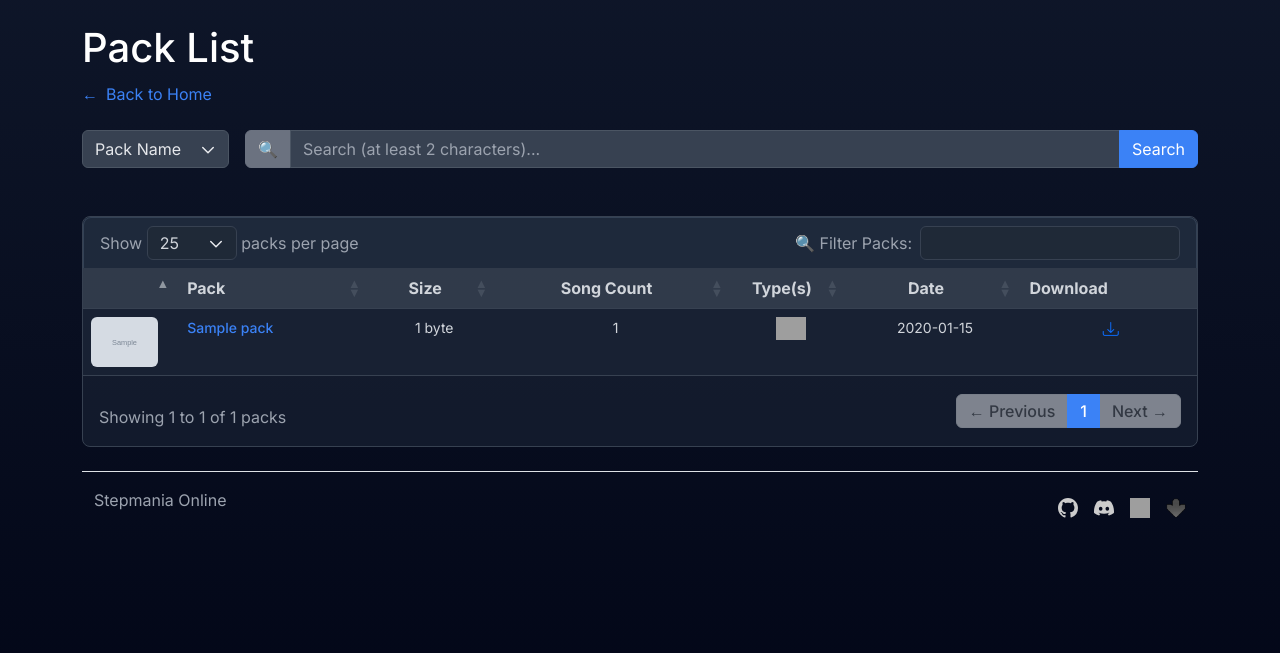
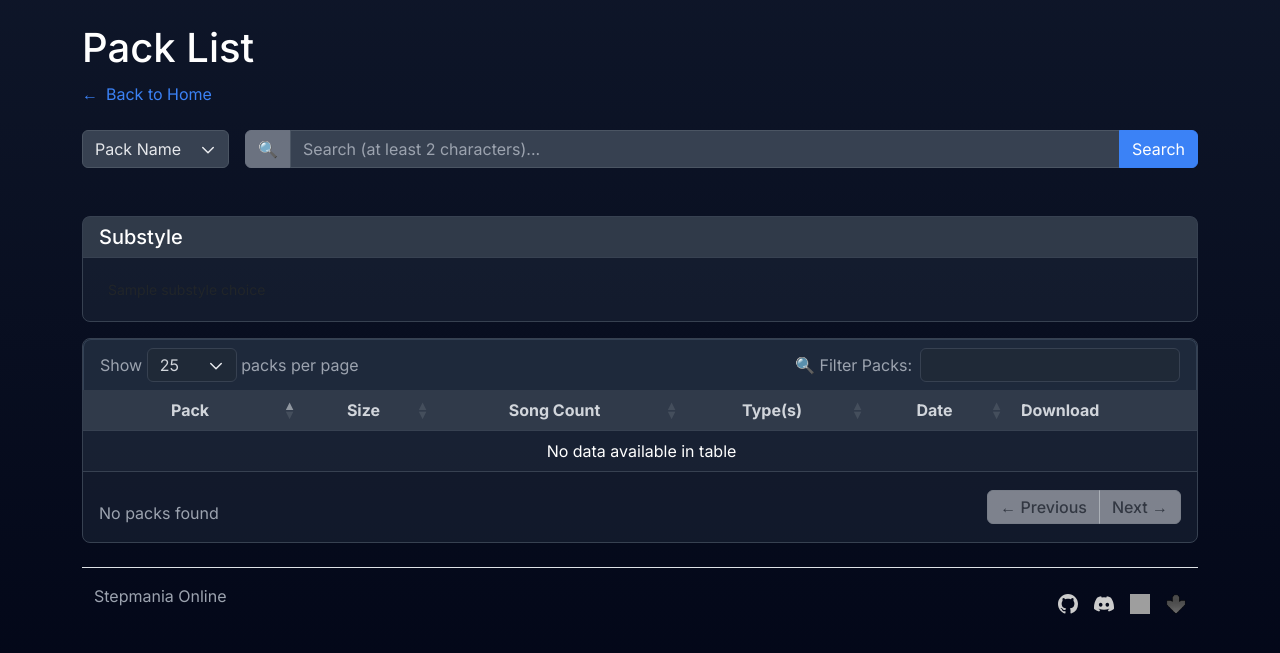
Before and after one commit to concubidated/simfile-pack-search, a Django app: template web/templates/pack_list.html in a window 1280 px wide. Shown: the part 69-722 px from the top of the page. Run offline with Django 5.2, Linux system fonts and the light colour scheme; the template is opened without the code that fills it: most values are stand-ins (such as "Sample title", 1, 10 or a date in 2020); grey boxes marked "Sample" are stand-in pictures; data that the repository does not hold is empty; some libraries are stand-ins or nearby versions; grey boxes are pictures that could not be loaded.

Commit message:
pack page: use server-side datatables instead

```diff
--- a/web/templates/base.html
+++ b/web/templates/base.html
@@ -62,11 +62,10 @@
                 </div>
             </nav>
 
-
-
 {% block content %}{% endblock content %}
 
 {% include "components/footer.html" %}
+        </div>
+{% block scripts %}{% endblock scripts %}
+    </body>
 </html>
-
-{% block scripts %}{% endblock scripts %}
--- a/web/templates/main.html
+++ b/web/templates/main.html
@@ -59,8 +59,6 @@
     </div>
     </div>
 
-
-</body>
 {% endblock content%}
 
 {% block scripts %}
--- a/web/templates/pack.html
+++ b/web/templates/pack.html
@@ -176,7 +176,6 @@
         </table>
     </div>
 </div>
-</body>
 {% endblock content %}
 {% block scripts %}
 
--- a/web/templates/pack_list.html
+++ b/web/templates/pack_list.html
@@ -22,7 +22,7 @@
 
             {% if styles|length > 1 %}
             <div class="card mb-3">
-                    <div class="card-header"><h5 class="card-title text-white mb-0">Filter By Type</h5></div>
+                    <div class="card-header"><h5 class="card-title text-white mb-0">Chart types</h5></div>
                     <div class="card-body">
                         <div>
                             <div class="d-flex flex-wrap gap-2" id="styleFilterButtons">
@@ -39,21 +39,29 @@
                             </div>
                         </div>
                     </div>
-                    <!--
-                    <div class="card-body">
-                        <div class="form-check form-switch">
-                            <input class="form-check-input" type="checkbox" role="switch" id="toggleLanguage">
-                            <label class="form-check-label text-gray-400" for="toggleLanguage">Extra Contents</label>
-                        </div>
-                    </div>
-                    -->
-                </div>
+            </div>
             {% endif %}
 
+            {# Substyle: only when chart types include dance single/double (see refreshSubstyleCardVisibility). If no chart-type strip, always show. #}
+            <div class="card mb-3{% if styles|length > 1 %} d-none{% endif %}" id="substyleFiltersCard">
+                <div class="card-header"><h5 class="card-title text-white mb-0">Substyle</h5></div>
+                <div class="card-body py-3">
+                    <div class="d-flex flex-wrap gap-2" id="substyleFilterButtons">
+                        {% for value, label in substyle_choices %}
+                        <button type="button"
+                                class="btn btn-sm substyle-filter-btn pack-meta-filter"
+                                data-filter-kind="substyle"
+                                data-substyle="{{ value }}"
+                                title="{{ label }}">{{ label }}</button>
+                        {% endfor %}
+                    </div>
+                </div>
+            </div>
 
             <div class="card mb-4">
                 <div class="table-responsive">
-                    <table id="packTable"  class="table table-dark table-hover mb-0">
+                    <table id="packTable" class="table table-dark table-hover mb-0"
+                           data-pack-name-scope="{{ pack_name_scope|default:''|escape }}">
                     <thead class="">
                         <tr>
                         <th class="no-sort" style="width: 64px;"></th>
@@ -63,29 +71,9 @@
                         <th class="text-center">Type(s)</th>
                         <th class="text-center">Date</th>
                         <th class="no-sort">Download</th>
-                        <th>Styles</th>
                         </tr>
                     </thead>
             <tbody>
-            {% for pack in packs %}
-            {% if pack.types|length != 0 %}
-		    <tr>
-                <td><img class="lazy-img img-fluid rounded" style="max-height:50px;" data-src="/media/images/packs/{% if pack.banner %}{{ pack.banner }}{% else %}nobanner.png{% endif %}"></td>
-                <td class="small"><a class="text-blue text-decoration-none fw-medium" href="/pack/{{ pack.id }}">{{ pack.name|slice:":64" }}{% if pack.name|length > 64 %}...{% endif %}</a></td>
-                <td data-sort="{{ pack.size }}" class="small text-center text-gray-300">{{ pack.size|filesizeformat }}</td>
-                <td class="small text-center text-gray-300">{{ pack.song_count }}</td>
-                <td data-sort="{{ pack.types }}" width="100px" class="small text-center text-gray-300">
-                {% for type in pack.types %}
-                    <img alt="{{ type }}" data-bs-toggle="tooltip" data-bs-placement="top" title="{{ type }} charts" class="img-fluid d-inline-block" style="max-width: 30px; filter: invert(0);" src="{% static 'images/types/'|add:type|add:'.png' %}">
-                {% endfor %}
-                </td>
-                <td class="small text-center text-gray-300">{% if pack.date_created %}{{ pack.date_created|date:"Y-m-d"}} {% else %}{{ pack.date_scanned|date:"Y-m-d" }}{% endif %}</td>
-                <td class="text-center text-gray-300"><a href="{% url 'download_pack' pack.id %}"><strong class="bi bi-download"></strong></a></td>
-                <td data-sort="{{ pack.style }}"></td>
-            </tr>
-            {% endif %}
-            {% empty %}
-            {% endfor %}
             </tbody>
         </table>
         </div>
@@ -97,7 +85,7 @@
 <script>
 
 function lazyLoadImages() {
-    const images = document.querySelectorAll('img.lazy-img:not([data-loaded])');
+    const images = document.querySelectorAll('#packTable img.lazy-img:not([data-loaded])');
 
     const observer = new IntersectionObserver((entries, obs) => {
         entries.forEach(entry => {
@@ -118,9 +106,57 @@
     images.forEach(img => observer.observe(img));
 }
 
-$(document).ready(function() {
+function initTooltipsInTable() {
+    document.querySelectorAll('#packTable [data-bs-toggle="tooltip"]').forEach(function (el) {
+        const existing = bootstrap.Tooltip.getInstance(el);
+        if (existing) {
+            existing.dispose();
+        }
+        new bootstrap.Tooltip(el, {
+            delay: { show: 0, hide: 100 }
+        });
+    });
+}
 
-    $('#packTable').DataTable({
+$(document).ready(function () {
+    let activeChartStyleFilters = [];
+    let activeSubstyles = [];
+    const packNameScope = $('#packTable').data('pack-name-scope') || '';
+
+    function refreshSubstyleCardVisibility() {
+        var $card = $('#substyleFiltersCard');
+        if (!$card.length) {
+            return;
+        }
+        if (!$('#styleFilterButtons').length) {
+            $card.removeClass('d-none');
+            return;
+        }
+        var showSubstyle = activeChartStyleFilters.some(function (s) {
+            return s === 'dance-single' || s === 'dance-double';
+        });
+        if (showSubstyle) {
+            $card.removeClass('d-none');
+        } else {
+            $card.addClass('d-none');
+            if ($('.pack-meta-filter[data-filter-kind="substyle"].active').length) {
+                $('.pack-meta-filter[data-filter-kind="substyle"].active').removeClass('active');
+                activeSubstyles = [];
+            }
+        }
+    }
+
+    const table = $('#packTable').DataTable({
+        serverSide: true,
+        processing: true,
+        ajax: {
+            url: '{% url "pack_list_datatables" %}',
+            data: function (d) {
+                d.pack_name_scope = packNameScope;
+                d.style_filters = activeChartStyleFilters.join(',');
+                d.pack_substyle_filters = activeSubstyles.join(',');
+            }
+        },
         dom: '<"dt-controls row px-3 py-2 mb-0"<"col-md-6"l><"col-md-6 text-md-end"f>>t<"dt-footer row mt-3 px-3 pb-3"<"col-md-6"i><"col-md-6 text-md-end"p>>',
         initComplete: function () {
             $('.dataTables_length select').addClass('form-select w-auto');
@@ -132,18 +168,16 @@
         columnDefs: [{
             orderable: false,
             targets: "no-sort"
-            },
-            {
-                target: 7,
-                visible: false
-            }],
+        }],
+        order: [[1, 'asc']],
         pageLength: 25,
-        lengthMenu: [25, 50, 100, 200], // Options for rows per page
+        lengthMenu: [25, 50, 100, 200],
         language: {
-            search: "🔍 Filter Packs:", // Custom search placeholder
+            search: "🔍 Filter Packs:",
             lengthMenu: "Show _MENU_ packs per page",
             info: "Showing _START_ to _END_ of _TOTAL_ packs",
             infoEmpty: "No packs found",
+            processing: "Loading…",
             paginate: {
                 previous: "← Previous",
                 next: "Next →"
@@ -151,90 +185,45 @@
         }
     });
 
-    var table = $('#packTable').DataTable();
+    refreshSubstyleCardVisibility();
+
     $('#packTable').on('draw.dt', function () {
-        console.log("Table redrawn");
         lazyLoadImages();
+        initTooltipsInTable();
     });
-
-    const hash = window.location.hash.substring(1); // remove #
-    const params = new URLSearchParams(hash);
-
-    if (params.has('sort')) {
-        const [column, direction] = params.get('sort').split('_');
-        table.order([parseInt(column), direction]).draw();
-    }
-
-    if (params.has('page')) {
-        const page = parseInt(params.get('page'), 10) - 1;
-        table.page(page).draw('page');
-    }
 
     table.on('order.dt page.dt', function () {
         const info = table.page.info();
-        const order = table.order()[0]; // [column, direction]
-
+        const order = table.order()[0];
         const newHash = `page=${info.page + 1}&sort=${order[0]}_${order[1]}`;
         history.replaceState(null, null, `#${newHash}`);
     });
 
-    // Track active filters
-    let activeFilters = [];
-
-    // Custom filter logic for JSON data-sort field
-    $.fn.dataTable.ext.search.push(function (settings, data, dataIndex) {
-        var rowData = table.row(dataIndex).data();
-        var jsonTypeData = rowData[7]["@data-sort"];  // if your data is an array
-        //console.log("JSONDATA:", jsonTypeData);
-        let packTypes = [];
-        try {
-            const parsed = JSON.parse(jsonTypeData.replace(/'/g, '"'));
-            if (Array.isArray(parsed)) {
-                packTypes = parsed;
-            }
-        } catch (e) {
-            console.error('Invalid JSON data-sort:', jsonTypeData);
-            return false; // Skip if JSON parsing fails
-        }
-
-        // Show all rows if no filters are active
-        if (activeFilters.length === 0) {
-            return true;
-        }
-
-        // Check for any active filter match
-        return activeFilters.some(filter => packTypes.includes(filter));
+    $('.game-mode-btn').on('click', function () {
+        $(this).toggleClass('active');
+        activeChartStyleFilters = $('.game-mode-btn.active').map(function () {
+            return $(this).data('style');
+        }).get();
+        refreshSubstyleCardVisibility();
+        table.ajax.reload();
     });
 
-    $('.game-mode-btn').on('click', function () {
-        const filterValue = $(this).data('style');
-
-        // Toggle visual class first
+    $(document).on('click', '.pack-meta-filter', function () {
         $(this).toggleClass('active');
-
-        // Rebuild activeFilters from all active buttons
-        activeFilters = $('.game-mode-btn.active').map(function () {
-            return $(this).data('style');
+        activeSubstyles = $('.pack-meta-filter[data-filter-kind="substyle"].active').map(function () {
+            return $(this).data('substyle');
         }).get();
-
-        // Force DataTable to re-evaluate
-        table.draw();
+        table.ajax.reload();
     });
-
 });
 
 document.addEventListener("DOMContentLoaded", function () {
-    var tooltipTriggerList = [].slice.call(document.querySelectorAll('[data-bs-toggle="tooltip"]'))
-    tooltipTriggerList.forEach(function (tooltipTriggerEl) {
-    new bootstrap.Tooltip(tooltipTriggerEl, {
-        delay: { show: 0, hide: 100 }  // No delay on hover, quick hide
+    document.querySelectorAll('.game-mode-btn[data-bs-toggle="tooltip"]').forEach(function (tooltipTriggerEl) {
+        new bootstrap.Tooltip(tooltipTriggerEl, {
+            delay: { show: 0, hide: 100 }
         });
-    })
-
-    //load first batch of images
-    lazyLoadImages();
+    });
 });
-
 
 </script>
 
--- a/web/templates/song_list.html
+++ b/web/templates/song_list.html
@@ -52,8 +52,6 @@
         </tbody>
     </table>
 
-</body>
-
 {% endblock content%}
 
 {% block scripts %}
--- a/web/urls.py
+++ b/web/urls.py
@@ -16,6 +16,7 @@
     path("download/pack/<int:pack_id>/", views.download_pack, name="download_pack"),
     path("download/mirror/<int:pack_id>/", views.download_mirror, name="download_mirror"),
     path("packs", views.pack_list),
+    path("packs/data", views.pack_list_datatables, name="pack_list_datatables"),
     path("", views.main),
     ]
 
--- a/web/views.py
+++ b/web/views.py
@@ -6,14 +6,19 @@
 from collections import OrderedDict
 from urllib.parse import quote
 from django.views.decorators.cache import cache_page
+from django.views.decorators.http import require_GET
 from django.utils.http import content_disposition_header
 from django.core.cache import cache
 from django.shortcuts import get_object_or_404
 from django.http import HttpResponse, HttpResponseRedirect
 from django.shortcuts import render, redirect
-from django.db.models import Prefetch, Min, Max, Count, F, Value
+from django.db.models import Prefetch, Min, Max, Count, F, Value, Q
+from django.http import JsonResponse
+from django.template.defaultfilters import filesizeformat
+from django.urls import reverse
+from django.utils.html import escape
 
-from api.models import Pack, Song, Chart, ChartData
+from api.models import Pack, Song, Chart, ChartData, PackSubStyle
 
 MIN_SEARCH_QUERY_LEN = 2
 SEARCH_MAX_RESULTS = 1000
@@ -29,6 +34,165 @@
     "techno-single8": "Techno Single 8",
     "techno-single9": "Techno Single 9",
 }
+
+_VALID_SUBSTYLES = frozenset(c[0] for c in PackSubStyle.choices)
+
+
+def _pack_list_page_context():
+    """Shared template context for pack list / pack search pages."""
+    return {
+        "styles": PACK_LIST_STYLE_FILTERS,
+        "substyle_choices": PackSubStyle.choices,
+    }
+
+
+def _parse_pack_csv_filter(request, param, valid):
+    raw = (request.GET.get(param, "") or "").strip()
+    if not raw:
+        return []
+    return [p for p in (x.strip() for x in raw.split(",")) if p and p in valid]
+
+# DataTables server-side: max rows per request (avoid huge payloads)
+PACK_DATATABLES_MAX_LENGTH = 500
+
+
+def _pack_datatable_cells(pack):
+    """Inner HTML for each column (no <td>; DataTables inserts cells)."""
+    banner = pack.banner or "nobanner.png"
+    img_html = (
+        f'<img class="lazy-img img-fluid rounded" style="max-height:50px;" '
+        f'data-src="/media/images/packs/{escape(banner)}">'
+    )
+    name_display = pack.name[:64] + ("..." if len(pack.name) > 64 else "")
+    name_html = (
+        f'<a class="small text-blue text-decoration-none fw-medium" '
+        f'href="/pack/{pack.id}">{escape(name_display)}</a>'
+    )
+    size_html = (
+        f'<span data-sort="{pack.size}" class="small text-center text-gray-300 d-inline-block w-100">'
+        f"{filesizeformat(pack.size)}</span>"
+    )
+    song_count_html = f'<span class="small text-center text-gray-300 d-inline-block w-100">{pack.song_count}</span>'
+    type_imgs = []
+    for t in pack.types:
+        type_imgs.append(
+            f'<img alt="{escape(t)}" data-bs-toggle="tooltip" data-bs-placement="top" '
+            f'title="{escape(t)} charts" class="img-fluid d-inline-block" '
+            f'style="max-width: 30px; filter: invert(0);" '
+            f'src="/static/images/types/{escape(t)}.png">'
+        )
+    types_inner = "".join(type_imgs)
+    types_html = (
+        f'<span data-sort="{escape(str(pack.types))}" class="small text-center text-gray-300 d-inline-block" '
+        f'style="width:100px">{types_inner}</span>'
+    )
+    if pack.date_created:
+        date_str = pack.date_created.strftime("%Y-%m-%d")
+    else:
+        date_str = pack.date_scanned.strftime("%Y-%m-%d")
+    date_html = f'<span class="small text-center text-gray-300 d-inline-block w-100">{escape(date_str)}</span>'
+    dl_url = reverse("download_pack", args=[pack.id])
+    dl_html = (
+        f'<a class="text-center text-gray-300 d-inline-block w-100" href="{escape(dl_url)}">'
+        f'<strong class="bi bi-download"></strong></a>'
+    )
+    return [
+        img_html,
+        name_html,
+        size_html,
+        song_count_html,
+        types_html,
+        date_html,
+        dl_html,
+    ]
+
+
+@require_GET
+def pack_list_datatables(request):
+    """JSON feed for DataTables server-side processing (paginated pack list)."""
+    try:
+        draw = int(request.GET.get("draw", 0))
+    except (TypeError, ValueError):
+        draw = 0
+    try:
+        start = max(0, int(request.GET.get("start", 0)))
+    except (TypeError, ValueError):
+        start = 0
+    try:
+        length = int(request.GET.get("length", 25))
+    except (TypeError, ValueError):
+        length = 25
+    if length == -1:
+        length = 100
+    elif length <= 0:
+        length = 25
+    elif length > PACK_DATATABLES_MAX_LENGTH:
+        length = PACK_DATATABLES_MAX_LENGTH
+
+    search_value = (request.GET.get("search[value]", "") or "").strip()
+    pack_name_scope = (request.GET.get("pack_name_scope", "") or "").strip()
+    style_filters_raw = request.GET.get("style_filters", "") or ""
+    style_filters = [s.strip() for s in style_filters_raw.split(",") if s.strip()]
+
+    substyle_filters = _parse_pack_csv_filter(
+        request, "pack_substyle_filters", _VALID_SUBSTYLES
+    )
+
+    try:
+        order_col = int(request.GET.get("order[0][column]", "1"))
+    except (TypeError, ValueError):
+        order_col = 1
+    order_dir = (request.GET.get("order[0][dir]", "asc") or "asc").lower()
+    desc = order_dir == "desc"
+
+    order_map = {
+        1: "name",
+        2: "size",
+        3: "song_count",
+        4: "name",
+        5: "date_scanned",
+    }
+    if order_col not in order_map:
+        order_col = 1
+    order_field = order_map[order_col]
+    order_prefix = "-" if desc else ""
+
+    base_qs = (
+        Pack.objects.annotate(song_count=Count("songs"))
+        .exclude(types=[])
+    )
+    if pack_name_scope:
+        base_qs = base_qs.filter(name__icontains=pack_name_scope)
+
+    records_total = base_qs.count()
+
+    qs = base_qs
+    if style_filters:
+        style_q = Q()
+        for s in style_filters:
+            style_q |= Q(style__icontains=f'"{s}"')
+        qs = qs.filter(style_q)
+
+    if substyle_filters:
+        qs = qs.filter(substyle__in=substyle_filters)
+
+    if search_value:
+        qs = qs.filter(
+            Q(name__icontains=search_value) | Q(altname__icontains=search_value)
+        )
+
+    records_filtered = qs.count()
+    qs = qs.order_by(f"{order_prefix}{order_field}", f"{order_prefix}id")
+    page = qs[start : start + length]
+
+    return JsonResponse(
+        {
+            "draw": draw,
+            "recordsTotal": records_total,
+            "recordsFiltered": records_filtered,
+            "data": [_pack_datatable_cells(p) for p in page],
+        }
+    )
 
 
 def _song_search_base_queryset():
@@ -121,8 +285,8 @@
             ),
         }
         if "pack" in search_type:
-            ctx["packs"] = []
-            ctx["styles"] = PACK_LIST_STYLE_FILTERS
+            ctx["pack_name_scope"] = ""
+            ctx.update(_pack_list_page_context())
             return render(request, "pack_list.html", ctx)
         ctx["songs"] = []
         return render(request, "search.html", ctx)
@@ -140,25 +304,12 @@
         songs_qs = _song_search_base_queryset().filter(credit__icontains=q)
         songs = list(songs_qs[: SEARCH_MAX_RESULTS + 1])
     elif "pack" in search_type:
-        packs_qs = Pack.objects.filter(name__icontains=q).annotate(
-            song_count=Count("songs")
-        )
-        packs = list(packs_qs)
-        packs.sort(key=lambda pack: natural_sort_key(pack.name))
-        search_truncated = len(packs) > SEARCH_MAX_RESULTS
-        if search_truncated:
-            packs = packs[:SEARCH_MAX_RESULTS]
-        return render(
-            request,
-            "pack_list.html",
-            {
-                "packs": packs,
-                "search_query": q,
-                "search_truncated": search_truncated,
-                "search_max_results": SEARCH_MAX_RESULTS,
-                "styles": PACK_LIST_STYLE_FILTERS,
-            },
-        )
+        ctx = {
+            "search_query": q,
+            "pack_name_scope": q,
+        }
+        ctx.update(_pack_list_page_context())
+        return render(request, "pack_list.html", ctx)
 
     search_truncated = len(songs) > SEARCH_MAX_RESULTS
     if search_truncated:
@@ -333,16 +484,10 @@
     return render(request, "song.html", context)
 
 def pack_list(request):
-    """pack list"""
-    packs = list(Pack.objects.annotate(song_count=Count('songs')).order_by("name"))
-    packs.sort(key=lambda pack: natural_sort_key(pack.name))
-
-    context = {
-        "packs": packs,
-        "styles": PACK_LIST_STYLE_FILTERS,
-    }
-
-    return render(request, "pack_list.html", context)
+    """pack list (rows loaded via DataTables server-side /packs/data)."""
+    ctx = {"pack_name_scope": ""}
+    ctx.update(_pack_list_page_context())
+    return render(request, "pack_list.html", ctx)
 
 def main(request):
     """main home"""
```
